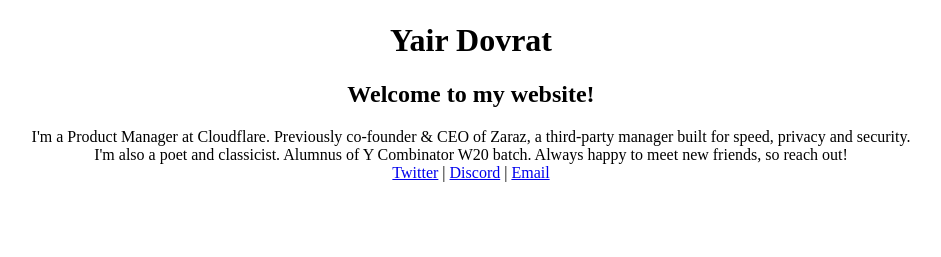
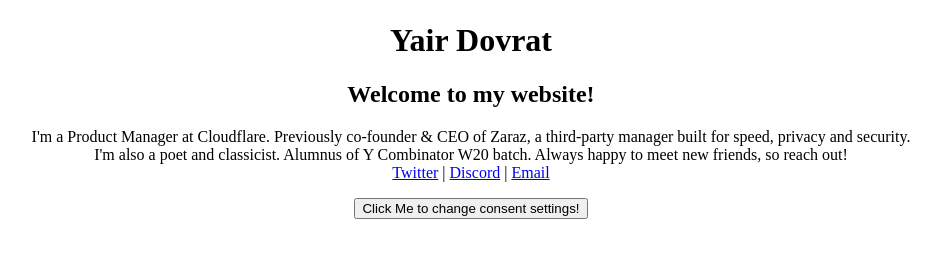
Before and after one commit to ad-astra-via/personal-website, a plain HTML site: page index.html in a window 1280 px wide. Shown: the part 439-696 px from the top of the page, without its empty margins (169-1110 px from the left). Drawn offline with Linux system fonts and the light colour scheme.

Commit message:
Update index.html

```diff
--- a/index.html
+++ b/index.html
@@ -15,6 +15,7 @@
         <a href="https://discord.com/users/706502664774615042">Discord</a> |
         <a href="mailto:yair.dovrat@gmail.com">Email</a>
     </p>
+    <button type="button" onclick="zaraz.showConsentModal()">Click Me to change consent settings!</button>
 </body>
 
 </html>
```
